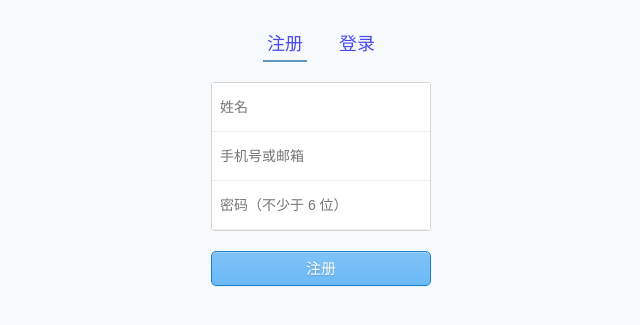
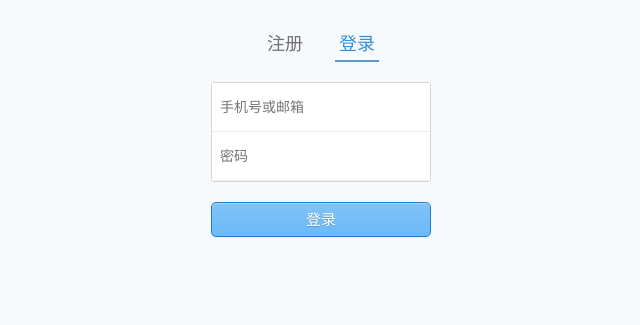
Before and after one commit to abcl0653/NodeLearn, a plain HTML site: page index.html in a window 1280 px wide. Both pictures are taken after a click on the link "登录". Shown: the part 179-504 px from the top of the page, without its empty margins (319-959 px from the left). Drawn offline with nearby package versions, Linux system fonts and the light colour scheme.

```diff
--- a/css/main.css
+++ b/css/main.css
@@ -56,6 +56,16 @@
     display: inline-block
 }
 
+.index-tab-navs a {
+    float: left;
+    width: 4em;
+    line-height: 35px;
+    opacity: .7;
+    -ms-filter: "alpha(Opacity=70)";
+    -webkit-transition: opacity .15s, color .15s;
+    transition: opacity .15s, color .15s
+}
+
 .index-tab-navs .navs-slider .navs-slider-bar {
     position: absolute;
     left: 0;
@@ -75,6 +85,7 @@
 .index-tab-navs a {
     float: left;
     width: 4em;
+    color: #090101c9;
     line-height: 35px;
     opacity: .7;
     -ms-filter: "alpha(Opacity=70)";
@@ -84,6 +95,12 @@
 
 a {
     text-decoration: none
+
+}
+
+.sign-flow .view.selected {
+    display: block
+    color: #ff98c6;
 }
  .index-tab-navs a:hover {
     opacity: 1;
--- a/index.html
+++ b/index.html
@@ -3,6 +3,8 @@
 <head>
 	<meta charset="utf-8">
 	<link rel="stylesheet" type="text/css" href="./css/main.css">
+	<script src="//code.jquery.com/jquery-1.11.3.min.js"></script>
+	<script type="text/javascript" src="./script/main.js"></script>
 	<title>Lego stopby</title>
 </head>
 <body>
@@ -20,17 +22,51 @@
 <div class = "desk-front">
 
 	<div class="index-tab-navs">
-		<div class="navs-slider">
-			<a href="#singup" class>注册</a>
-			<a href="#signin" class>登录</a>
+		<div class="navs-slider" data-active-index="1">
+			<a href="#signup" class>注册</a>
+			<a href="#signin" class="active">登录</a>
 			<span class="navs-slider-bar"></span>
 		</div>
 	</div>
-	<div class="view view-signin"></div> <!-- denglu -->
-	<div class="view view-signup">
+	<div class="view view-signin" style="display: block;">
+		<form novalidate="novalidate">
+
+			<input type="hidden" name="_xsrf" >
+			<div class="group-inputs">
+
+			<div class="email input-wrapper">
+				<input required="" type="text" class="account" name="account" aria-label="手机号或邮箱" placeholder="手机号或邮箱">
+			</div>
+			<div class="input-wrapper">
+				<input required="" type="password" name="password" aria-label="密码" placeholder="密码">
+			</div>
+			<!--
+			<div class="input-wrapper captcha-module" style="display: block;">
+
+
+				<input id="captcha" name="captcha" placeholder="验证码" required="">
+				<div class="captcha-container">
+
+				<img class="js-refresh-captcha captcha" width="120" height="30" data-tip="s$t$看不清楚？换一张" alt="验证码" src="/captcha.gif?r=1460732788397">
+				</div>
+
+			</div>
+			-->
+			</div>
+			<div class="failure" id="summary"><ul></ul></div>
+			<div class="button-wrapper command">
+				<button class="sign-button submit" type="submit">登录</button>
+			</div>
+		</form>
+
+
+	</div> <!-- denglu -->
+	<div class="view view-signup" style="display: none;">
 		<form class="zu-side-login-box" action="/register/email" id="sign-form-1" autocomplete="off" novalidate="novalidate">
+			<!--
 			<input type="password" hidden="">
 			<input type="hidden" name="_xsrf" >
+			-->
 			<div class="group-inputs">
 			<div class="name input-wrapper">
 				<input required="" type="text" name="fullname" aria-label="姓名" placeholder="姓名">
--- /dev/null
+++ b/script/main.js
@@ -0,0 +1,20 @@
+window.addEventListener("hashchange", switch_sign, false);
+
+function switch_sign () {
+	//alert(window.location.hash);
+	if (window.location.hash === '#signin') {
+		$('a[href="\#signin"]').addClass('active');
+		$('a[href="\#signup"]').removeClass('active');
+		$('.navs-slider').attr('data-active-index','1');
+		$('.view-signin').show();
+		$('.view-signup').hide();
+	} else if (window.location.hash === '#signup') {
+		$('a[href="\#signin"]').removeClass('active');
+		$('a[href="\#signup"]').addClass('active');
+		$('.navs-slider').attr('data-active-index','0');
+		$('.view-signup').show();
+		$('.view-signin').hide();
+	}
+
+
+}
```
Also changed, not shown: 1 other file.
